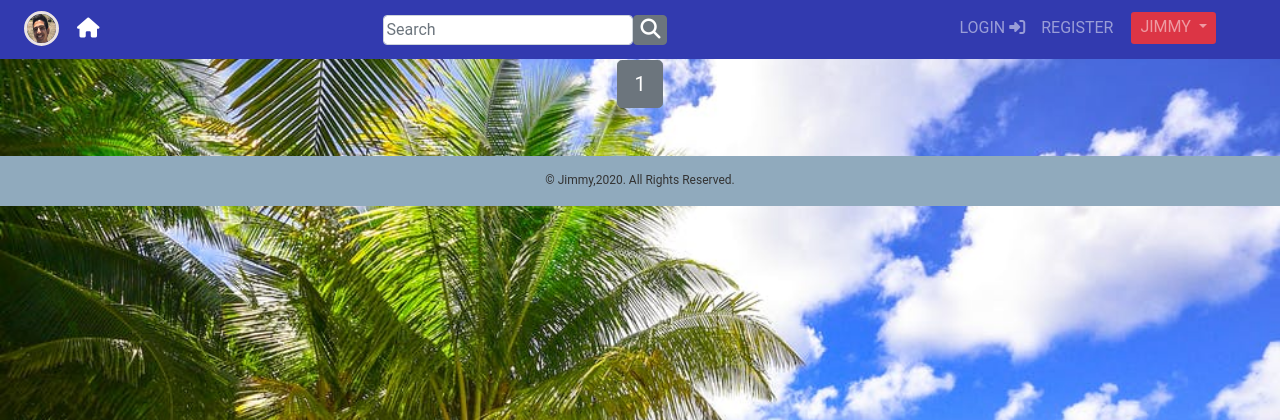
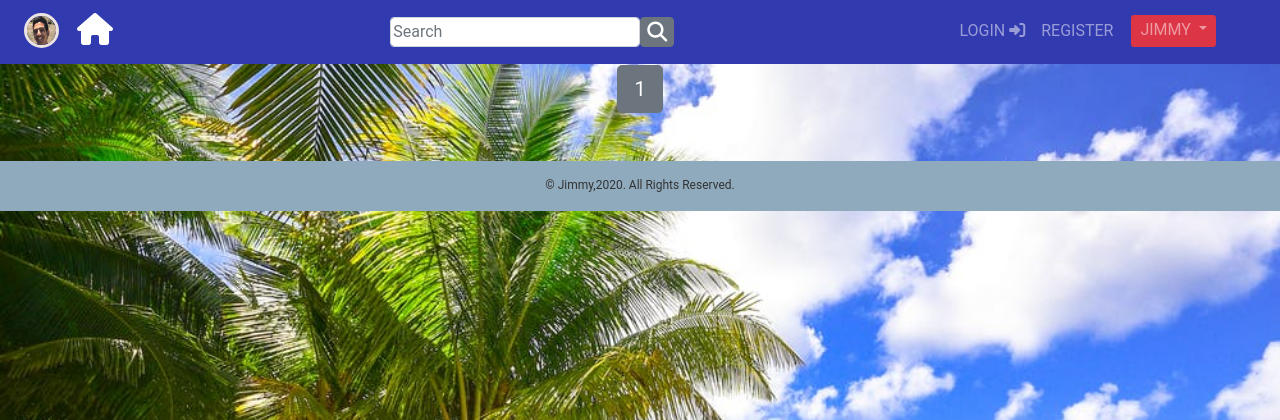
Before and after one commit to SatwinderSran/picsmemomry, a Django app: page / in a window 1280 px wide. Shown: the top 420 px of the page. Run offline with Django 3.2, Linux system fonts and the light colour scheme; data that the repository does not hold is empty; some libraries are stand-ins or nearby versions.

Commit message:
fixed navbar

```diff
--- a/blog/templates/blog/nav.html
+++ b/blog/templates/blog/nav.html
@@ -3,7 +3,7 @@
   <a class="mr-3" href="{% url 'blog-home' %}">
     <img class="rounded-circle article-img1 ml-2" src="{% static 'blog/jim.png' %}">
     </a>
-    <a class="navbar-brand mr-auto" href="{% url 'blog-home' %}"><i class="fas fa-home fa-lg"></i></a>
+    <a class="navbar-brand mr-auto" href="{% url 'blog-home' %}"><i class="fas fa-home fa-2x"></i></a>
   <button class="navbar-toggler ml-3 mr-3" type="button" data-toggle="collapse" data-target="#navbarSupportedContent"
     aria-controls="navbarSupportedContent" aria-expanded="false" aria-label="Toggle navigation">
     <span class="navbar-toggler-icon"></span>
```
